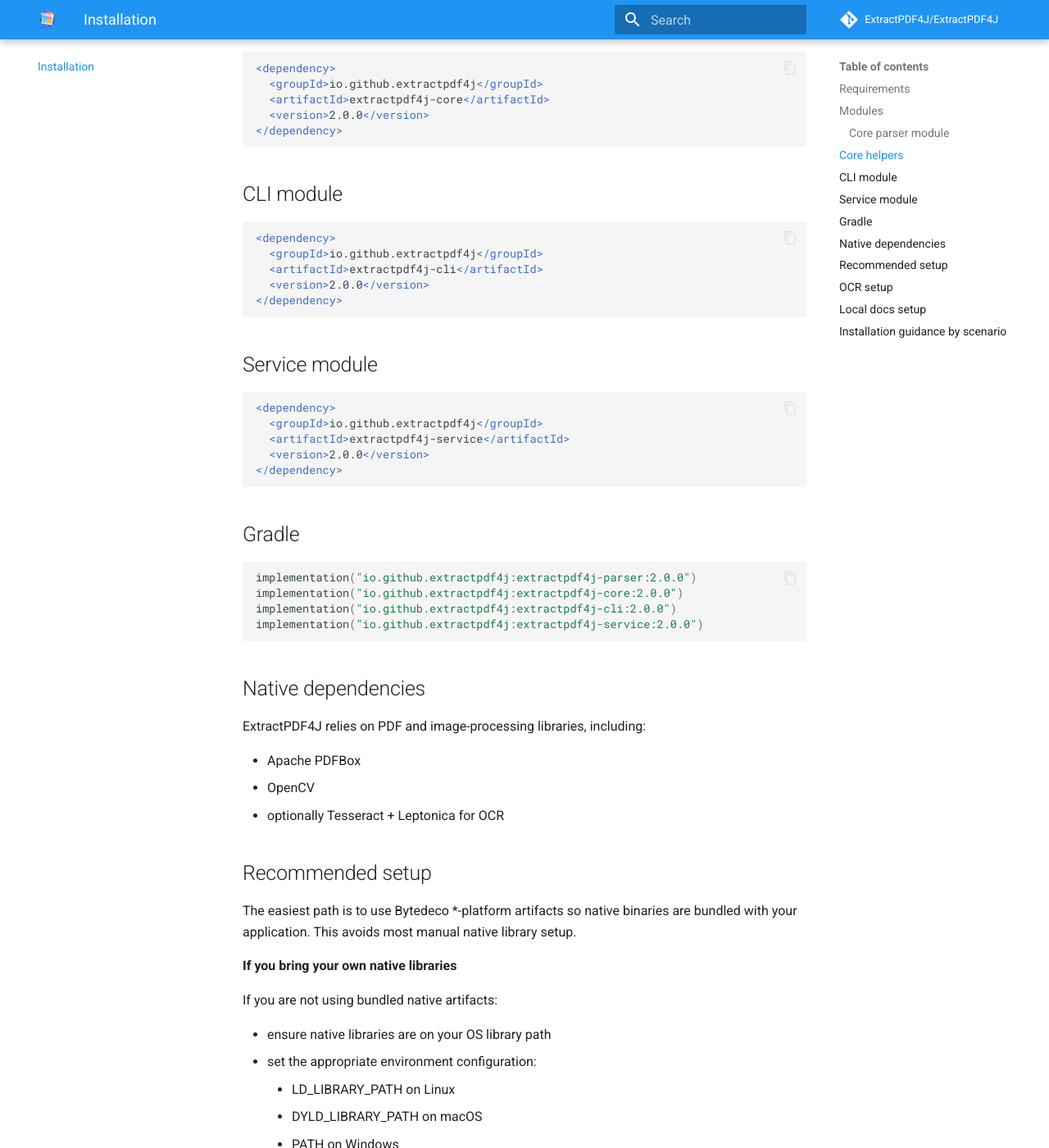
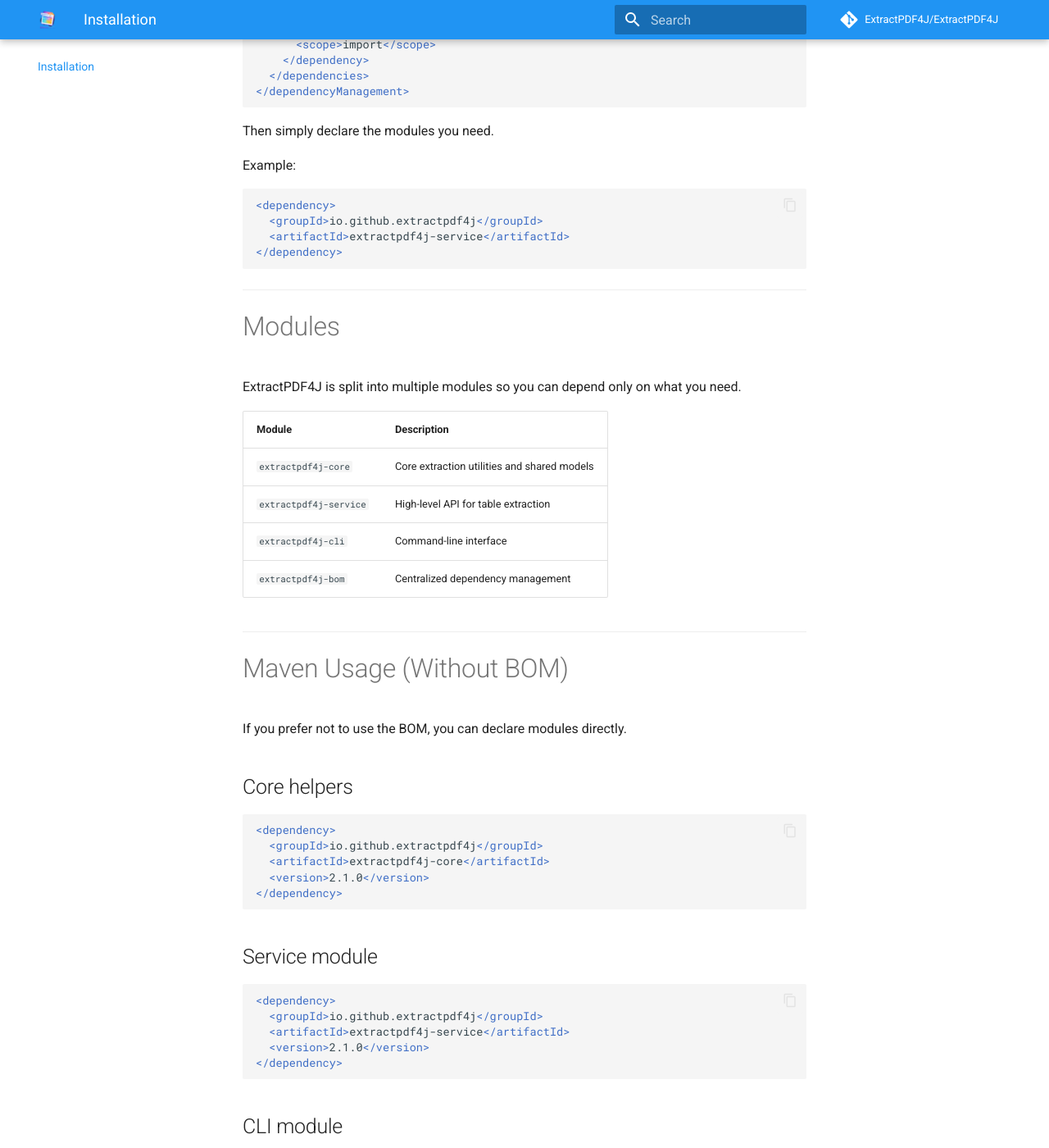
Before and after one commit to ExtractPDF4J/ExtractPDF4J, an MkDocs documentation site: the page built from docs/installation.md, in a window 1280 px wide and 1400 px high, scrolled down 817 px. Shown: the whole window at 82% size. Built offline with MkDocs 1.6.1 and Material for MkDocs 9.7.7, drawn with Linux system fonts in a browser that asks for light colours; comment, search, counter and statistics services are not loaded; some of the changed text lies outside the part shown.

Commit message:
Introducing BOM for centralised dependency management

````diff
--- a/docs/installation.md
+++ b/docs/installation.md
@@ -1,28 +1,66 @@
 # Installation
 
-This page covers dependencies, runtime requirements, and native setup notes.
+This page covers dependencies, runtime requirements, and native setup notes for **ExtractPDF4J**.
 
-## Requirements
+---
+
+# Requirements
 
 - **Java:** 17+
 - **OS:** Linux, macOS, or Windows
 - **Build tool:** Maven or Gradle
 
-## Modules
+---
 
-ExtractPDF4J is split into multiple modules so you can depend only on what you need.
+# Recommended Installation (Using BOM)
 
-### Core parser module
+Starting from **v2.1.0**, ExtractPDF4J provides a **BOM (Bill of Materials)** that simplifies dependency management.
 
-Use this for table extraction logic in Java applications:
+Import the BOM once, then declare modules without specifying versions.
+
+```xml
+<dependencyManagement>
+  <dependencies>
+    <dependency>
+      <groupId>io.github.extractpdf4j</groupId>
+      <artifactId>extractpdf4j-bom</artifactId>
+      <version>2.1.0</version>
+      <type>pom</type>
+      <scope>import</scope>
+    </dependency>
+  </dependencies>
+</dependencyManagement>
+```
+
+Then simply declare the modules you need.
+
+Example:
 
 ```xml
 <dependency>
   <groupId>io.github.extractpdf4j</groupId>
-  <artifactId>extractpdf4j-parser</artifactId>
-  <version>2.0.0</version>
+  <artifactId>extractpdf4j-service</artifactId>
 </dependency>
 ```
+
+---
+
+# Modules
+
+ExtractPDF4J is split into multiple modules so you can depend only on what you need.
+
+| Module | Description |
+|------|-------------|
+| `extractpdf4j-core` | Core extraction utilities and shared models |
+| `extractpdf4j-service` | High-level API for table extraction |
+| `extractpdf4j-cli` | Command-line interface |
+| `extractpdf4j-bom` | Centralized dependency management |
+
+---
+
+# Maven Usage (Without BOM)
+
+If you prefer not to use the BOM, you can declare modules directly.
 
 ## Core helpers
 
@@ -30,7 +68,17 @@
 <dependency>
   <groupId>io.github.extractpdf4j</groupId>
   <artifactId>extractpdf4j-core</artifactId>
-  <version>2.0.0</version>
+  <version>2.1.0</version>
+</dependency>
+```
+
+## Service module
+
+```xml
+<dependency>
+  <groupId>io.github.extractpdf4j</groupId>
+  <artifactId>extractpdf4j-service</artifactId>
+  <version>2.1.0</version>
 </dependency>
 ```
 
@@ -40,61 +88,81 @@
 <dependency>
   <groupId>io.github.extractpdf4j</groupId>
   <artifactId>extractpdf4j-cli</artifactId>
-  <version>2.0.0</version>
+  <version>2.1.0</version>
 </dependency>
 ```
 
-## Service module
+---
 
-```xml
-<dependency>
-  <groupId>io.github.extractpdf4j</groupId>
-  <artifactId>extractpdf4j-service</artifactId>
-  <version>2.0.0</version>
-</dependency>
+# Gradle
+
+Using the BOM:
+
+```groovy
+implementation platform("io.github.extractpdf4j:extractpdf4j-bom:2.1.0")
+
+implementation "io.github.extractpdf4j:extractpdf4j-service"
 ```
 
-## Gradle
+Without BOM:
 
-```bash
-implementation("io.github.extractpdf4j:extractpdf4j-parser:2.0.0")
-implementation("io.github.extractpdf4j:extractpdf4j-core:2.0.0")
-implementation("io.github.extractpdf4j:extractpdf4j-cli:2.0.0")
-implementation("io.github.extractpdf4j:extractpdf4j-service:2.0.0")
+```groovy
+implementation "io.github.extractpdf4j:extractpdf4j-core:2.1.0"
+implementation "io.github.extractpdf4j:extractpdf4j-service:2.1.0"
+implementation "io.github.extractpdf4j:extractpdf4j-cli:2.1.0"
 ```
 
-## Native dependencies
+---
 
-ExtractPDF4J relies on PDF and image-processing libraries, including:
+# Native Dependencies
+
+ExtractPDF4J relies on several PDF and image-processing libraries.
+
+These include:
 
 - Apache PDFBox
 - OpenCV
-- optionally Tesseract + Leptonica for OCR
+- optionally **Tesseract + Leptonica** for OCR
 
-## Recommended setup
+---
 
-The easiest path is to use Bytedeco *-platform artifacts so native binaries are bundled with your application.
-This avoids most manual native library setup.
+# Recommended Native Setup
 
-**If you bring your own native libraries**
+The easiest setup is to use **Bytedeco `*-platform` artifacts**, which bundle native binaries automatically.
 
-If you are not using bundled native artifacts:
+This avoids manual native library installation.
 
-- ensure native libraries are on your OS library path
-- set the appropriate environment configuration:
-    - LD_LIBRARY_PATH on Linux
-    - DYLD_LIBRARY_PATH on macOS
-    - PATH on Windows
+---
 
-## OCR setup
+# Manual Native Setup (Advanced)
 
-**If OCR is enabled and Tesseract language data is not found, set:**
+If you provide your own native libraries:
+
+Ensure they are available on your system library path.
+
+Environment variables:
+
+| OS | Variable |
+|---|---|
+| Linux | `LD_LIBRARY_PATH` |
+| macOS | `DYLD_LIBRARY_PATH` |
+| Windows | `PATH` |
+
+---
+
+# OCR Setup
+
+If OCR is enabled and Tesseract language data is not found, configure:
+
 ```bash
 export TESSDATA_PREFIX=/path/to/tessdata
 ```
-On Windows, you can set it in system environment variables.
 
-## Local docs setup
+On Windows, set `TESSDATA_PREFIX` in **System Environment Variables**.
+
+---
+
+# Local Documentation Setup
 
 If you want to build the documentation locally:
 
@@ -109,24 +177,50 @@
 mkdocs serve
 ```
 
-## Installation guidance by scenario
+---
 
-**Only calling the Java API**
+# Installation Guidance by Scenario
 
-Use: `extractpdf4j-parser`
+### Calling the Java API
 
-**Building scripts or command-line workflows**
+Use:
 
-Use: `extractpdf4j-cli`
+```
+extractpdf4j-service
+```
 
-**Exposing extraction as a service**
+---
 
-Use: `extractpdf4j-service`
+### Building command-line workflows
 
-**Building end-to-end applications**
+Use:
 
-Use: `extractpdf4j-parser`
+```
+extractpdf4j-cli
+```
 
-**and add supporting modules only if needed**
+---
 
-See [OCR tuning](advanced-usage/ocr-tuning.md) for practical settings.
+### Exposing extraction as a service
+
+Use:
+
+```
+extractpdf4j-service
+```
+
+---
+
+### Building full applications
+
+Use:
+
+```
+extractpdf4j-service
+```
+
+and add additional modules only if needed.
+
+---
+
+See **[OCR tuning](advanced-usage/ocr-tuning.md)** for recommended OCR configuration and performance settings.
````
Also changed, not shown: CHANGELOG.md (+137 -7 lines), README.md (+74 -12 lines), pom.xml (+20 -5 lines), 4 other files.
